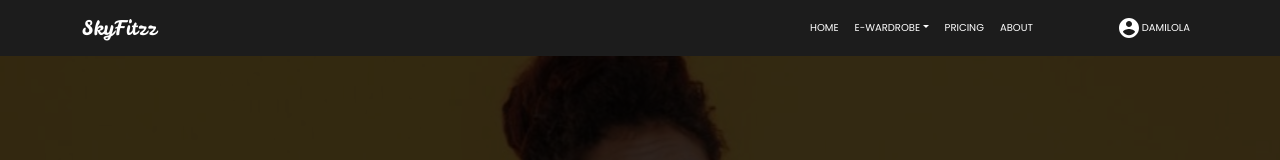
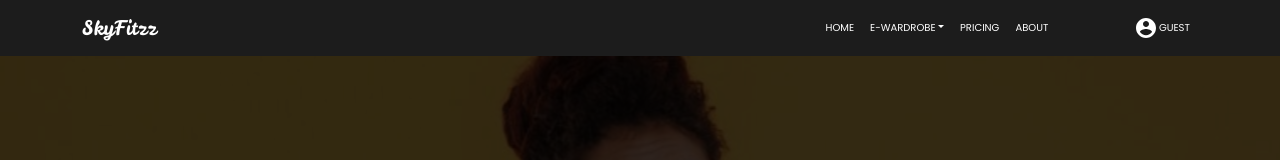
Before and after one commit to isw-academy-falcons/e-wardrobe-front, a React (Create React App) app: page /about in a window 1280 px wide. Shown: the top 160 px of the page. Built offline with nearby package versions, Linux system fonts and the light colour scheme.

Commit message:
Name display on navbar

```diff
--- a/src/components/AppNavBar.js
+++ b/src/components/AppNavBar.js
@@ -5,8 +5,13 @@ import NavDropdown from "react-bootstrap/NavDropdown";
 
 import "./AppNavBar.css";
 import ProfileAvatar from "../assets/images/landing/profile.svg";
+import { useEffect, useState } from "react";
 
 const AppNavBar = () => {
+  const[name, setName] = useState(null);
+  useEffect(() => {
+    setName(localStorage.getItem("name"))
+  },[name])
 	return (
 		<Navbar collapseOnSelect expand="lg" className="app-navbar">
       <Container>
@@ -44,7 +49,7 @@ const AppNavBar = () => {
           <Nav className="d-flex">
             <Nav.Link href="/landing-page" className="profile-name">
               <img src={ProfileAvatar} alt="User profile avatar" className="right-margin" height="20px" />
-              Damilola
+              {name?.split(" ")[0]||"Guest"}
             </Nav.Link>
           </Nav>
         </Navbar.Collapse>
--- a/src/login.js
+++ b/src/login.js
@@ -30,6 +30,7 @@ export default function Login() {
       });
       const data = await response.json();
       localStorage.setItem("userId", data.userId);
+      localStorage.setItem("name", data.fullName);
       console.log(data);
       if (response.ok) {
         // Login successful, you can redirect the user to the dashboard or a protected route
```
